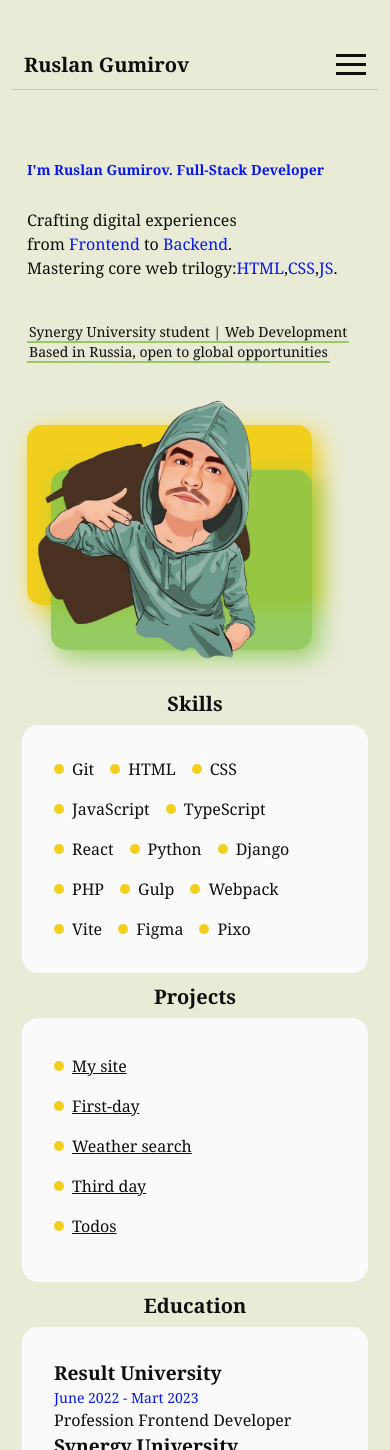
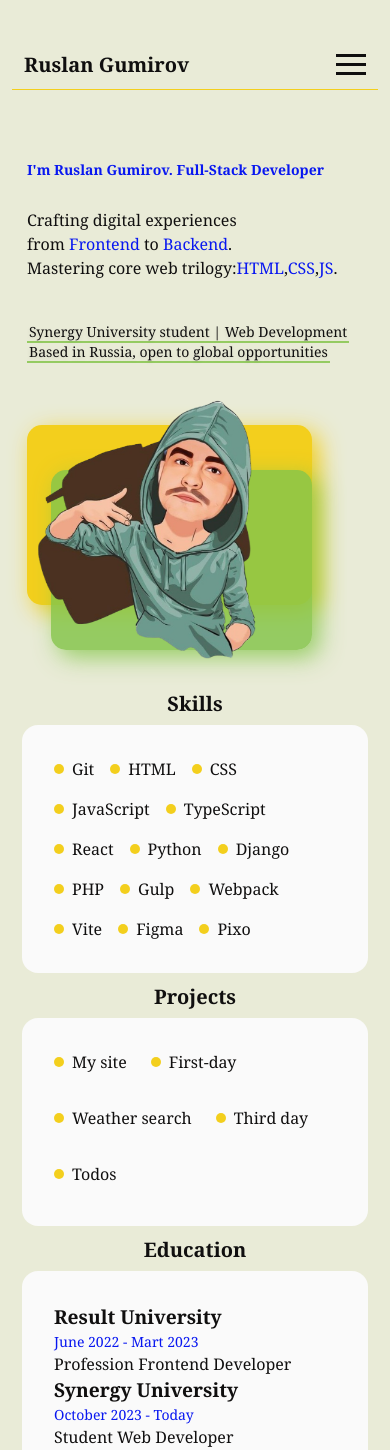
Before and after one commit to gumirus/about_me, a React (Vite) app: page / in a window 390 px wide. Shown: the top 1450 px of the page. Built offline with nearby package versions, Linux system fonts and the light colour scheme.

Commit message:
feat: redesign projects section

```diff
--- a/src/components/Projects.jsx
+++ b/src/components/Projects.jsx
@@ -22,28 +22,28 @@ export default function Projects() {
     },
   ]
 
-  return (
+    return (
     <section className="section-content" id="projects">
       <h2 className="text-xl font-semibold">Projects</h2>
       <div className="section-info">
         <div className="section-subinfo">
-          <div className="info-text">
+          <ul className="project-list">
             {projects.map((project, index) => (
-              <div key={index} className="project-item">
+              <li key={index} className="project-item">
                 <div className="circle" />
                 <a
-                  className="link cv-link"
                   href={project.url}
                   target="_blank"
                   rel="noopener noreferrer"
+                  className="project-link"
                 >
                   {project.title}
                 </a>
-              </div>
+              </li>
             ))}
-          </div>
+          </ul>
         </div>
       </div>
     </section>
-  )
+  );
 }
--- a/src/index.css
+++ b/src/index.css
@@ -409,6 +409,7 @@ h2 {
   }
 }
 
+/* section Skills */
 .skill-list {
   display: flex;
   flex-wrap: wrap;
@@ -435,8 +436,22 @@ h2 {
 .skill-link {
   color: var(--black);
   text-decoration: none;
+  position: relative;
   transition: all 0.3s ease;
   white-space: nowrap;
+}
+
+.skill-link::after {
+  content: '';
+  position: absolute;
+  left: 0;
+  bottom: -2px;
+  width: 100%;
+  height: 2px;
+  background: var(--main-yellow);
+  transform: scaleX(0);
+  transform-origin: right;
+  transition: transform 0.3s ease;
 }
 
 .skill-link:hover {
@@ -444,8 +459,70 @@ h2 {
   transform: translateY(-2px);
 }
 
+.skill-link:hover::after {
+  transform: scaleX(1);
+  transform-origin: left;
+}
+
 @media (max-width: 750px) {
   .skill-list {
     gap: 1rem;
   }
 }
+
+/* Projects Section */
+.project-list {
+  display: flex;
+  flex-wrap: wrap;
+  gap: 2rem;
+  list-style: none;
+  padding-left: 0;
+  margin: 0;
+}
+
+.project-item {
+  display: flex;
+  align-items: center;
+  gap: 0.75rem;
+}
+
+.project-link {
+  color: var(--black);
+  text-decoration: none;
+  position: relative;
+  transition: all 0.3s ease;
+  font-weight: 500;
+}
+
+.project-link::after {
+  content: '';
+  position: absolute;
+  left: 0;
+  bottom: -3px;
+  width: 100%;
+  height: 2px;
+  background: var(--main-yellow);
+  transform: scaleX(0);
+  transform-origin: right;
+  transition: transform 0.3s ease;
+}
+
+.project-link:hover {
+  color: var(--blue);
+  transform: translateY(-2px);
+}
+
+.project-link:hover::after {
+  transform: scaleX(1);
+  transform-origin: left;
+}
+
+@media (max-width: 750px) {
+  .project-list {
+    gap: 1.5rem;
+  }
+
+  .project-item {
+    gap: 0.5rem;
+  }
+}
```
